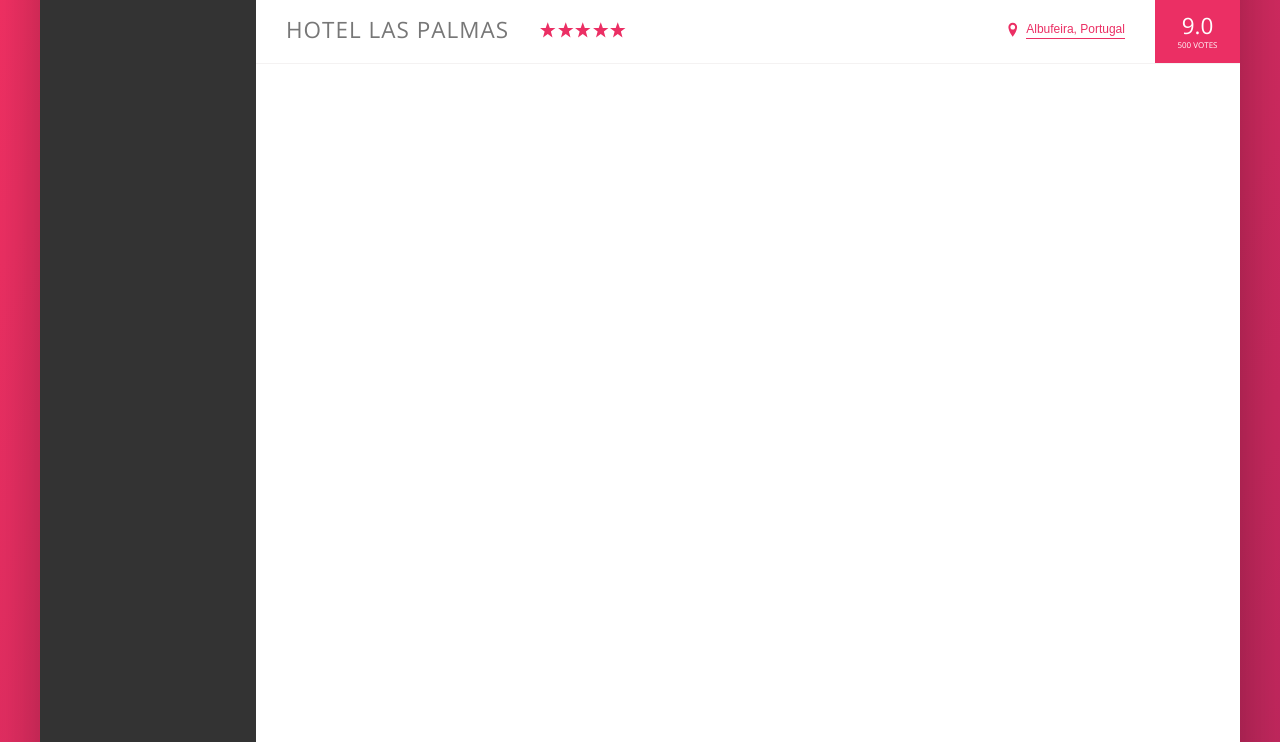
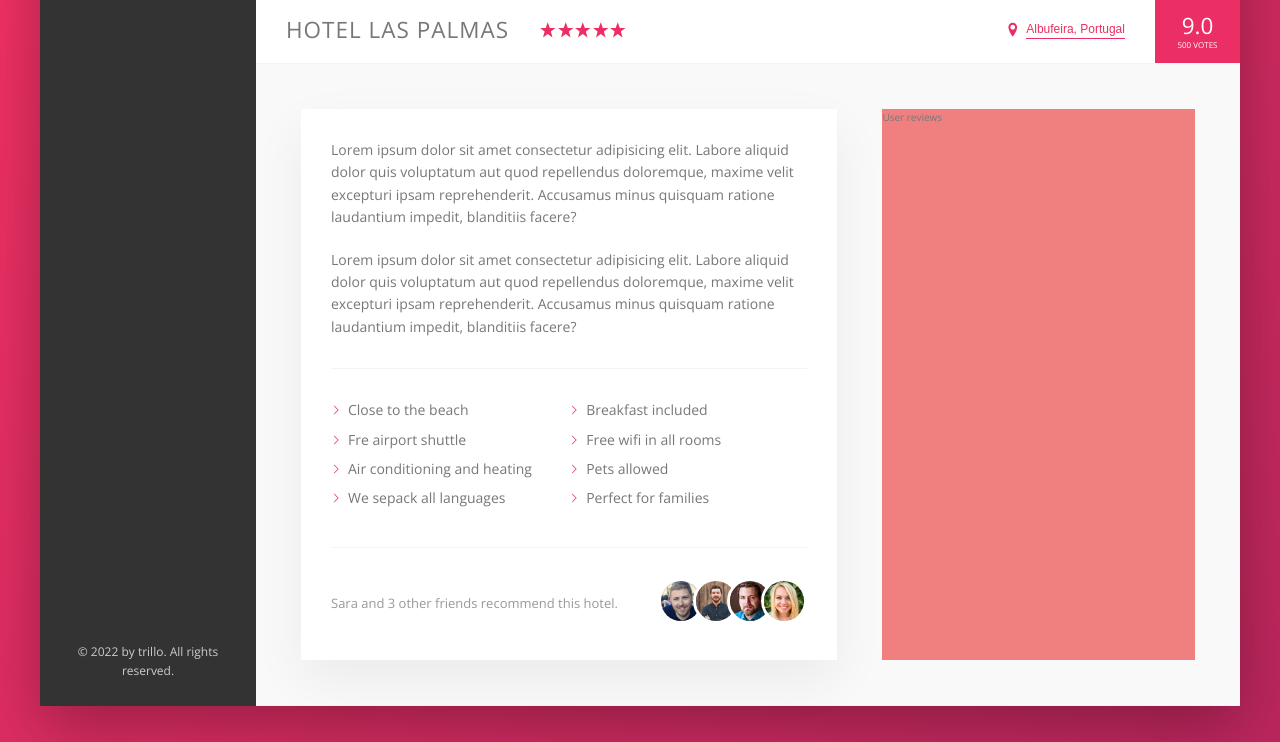
Before and after one commit to DeltaLF/Udemy-Advanced-CSS-and-Sass, a website: page Trillo_project/index.html in a window 1280 px wide. Shown: the part 538-1280 px from the top of the page. Drawn offline with nearby package versions, Linux system fonts and the light colour scheme.

Commit message:
trillo description section in view

```diff
--- a/Trillo_project/index.html
+++ b/Trillo_project/index.html
@@ -145,6 +145,61 @@
               <div class="overview__rating-count">500 votes</div>
             </div>
           </div>
+
+          <div class="detail">
+            <div class="description">
+              <p class="paragraph">
+                Lorem ipsum dolor sit amet consectetur adipisicing elit. Labore
+                aliquid dolor quis voluptatum aut quod repellendus doloremque,
+                maxime velit excepturi ipsam reprehenderit. Accusamus minus
+                quisquam ratione laudantium impedit, blanditiis facere?
+              </p>
+              <p class="paragraph">
+                Lorem ipsum dolor sit amet consectetur adipisicing elit. Labore
+                aliquid dolor quis voluptatum aut quod repellendus doloremque,
+                maxime velit excepturi ipsam reprehenderit. Accusamus minus
+                quisquam ratione laudantium impedit, blanditiis facere?
+              </p>
+              <ul class="list">
+                <li class="list__item">Close to the beach</li>
+                <li class="list__item">Breakfast included</li>
+                <li class="list__item">Fre airport shuttle</li>
+                <li class="list__item">Free wifi in all rooms</li>
+                <li class="list__item">Air conditioning and heating</li>
+                <li class="list__item">Pets allowed</li>
+                <li class="list__item">We sepack all languages</li>
+                <li class="list__item">Perfect for families</li>
+              </ul>
+              <div class="recommend">
+                <p class="recommend__count">
+                  Sara and 3 other friends recommend this hotel.
+                </p>
+                <div class="recommend__friends">
+                  <img
+                    src="img/user-3.jpg"
+                    alt="Friend1"
+                    class="recommend__photo"
+                  />
+                  <img
+                    src="img/user-4.jpg"
+                    alt="Friend2"
+                    class="recommend__photo"
+                  />
+                  <img
+                    src="img/user-5.jpg"
+                    alt="Friend3"
+                    class="recommend__photo"
+                  />
+                  <img
+                    src="img/user-6.jpg"
+                    alt="Friend4"
+                    class="recommend__photo"
+                  />
+                </div>
+              </div>
+            </div>
+            <div class="user-review">User reviews</div>
+          </div>
         </main>
       </div>
     </div>
--- a/Trillo_project/sass/_base.scss
+++ b/Trillo_project/sass/_base.scss
@@ -13,6 +13,9 @@
   --color-grey-dark-3: #999;
 
   --shadow-dark: 0 2rem 6rem rgba(0, 0, 0, 0.3);
+  --shadow-light: 0 2rem 5rem rgba(0, 0, 0, 0.06);
+
+  --line: 1px solid var(--color-grey-light-2); // used in bottom line
 }
 
 * {
--- a/Trillo_project/sass/_layout.scss
+++ b/Trillo_project/sass/_layout.scss
@@ -10,7 +10,7 @@
   font-size: 1.4rem;
   height: 7rem;
   background-color: #fff;
-  border-bottom: 1px solid var(--color-grey-light-2);
+  border-bottom: var(--line); //1px solid var(--color-grey-light-2);
 
   display: flex;
   justify-content: space-between;
@@ -33,7 +33,25 @@
 .hotel-view {
   flex: 1;
   background-color: #fff;
+}
 
-  // Temp Test
-  height: 150rem;
+.detail {
+  display: flex;
+  padding: 4.5rem;
+  background-color: var(--color-grey-light-1);
+  border-bottom: var(--line);
 }
+
+.description {
+  font-size: 1.4rem;
+  background-color: #fff;
+  box-shadow: var(--shadow-light);
+  padding: 3rem;
+  flex: 0 0 60%;
+  margin-right: 4.5rem;
+}
+
+.user-review {
+  background-color: lightcoral;
+  flex: 1;
+}
--- a/Trillo_project/sass/components/_view.scss
+++ b/Trillo_project/sass/components/_view.scss
@@ -16,7 +16,8 @@
 // OVERVIEW
 .overview {
   display: flex;
-  border-bottom: 1px solid var(--color-grey-light-2);
+  border-bottom: var(--line);
+  // border-bottom: 1px solid var(--color-grey-light-2);
   align-items: center;
 
   &__heading {
@@ -106,3 +107,72 @@
     box-shadow: none;
   }
 }
+
+////////////////////////////////
+// PARAGRAPH
+.paragraph:not(:last-of-type) {
+  margin-bottom: 2rem;
+}
+
+////////////////////////////////
+// LIST
+
+.list {
+  list-style: none;
+  margin: 3rem 0;
+  padding: 3rem 0;
+  border-top: var(--line);
+  border-bottom: var(--line);
+  display: flex;
+  flex-wrap: wrap;
+
+  &__item {
+    flex: 0 0 50%;
+    margin-bottom: 0.7rem;
+  }
+  &__item::before {
+    content: "";
+    display: inline-block;
+    height: 1rem;
+    width: 1rem;
+    margin-right: 0.7rem;
+
+    // older browsers
+    // background-image: url(../../img/chevron-thin-right.svg);
+    // background-size: cover;
+
+    // newer browser -mask
+    background-color: var(--color-primary);
+    -webkit-mask-image: url(../../img/chevron-thin-right.svg);
+    // only the svg part is see-through so we can see the background color
+    -webkit-mask-size: cover;
+    mask-image: url(../../img/chevron-thin-right.svg);
+    mask-size: cover;
+  }
+}
+
+////////////////////////////////
+// RECOMMEND
+.recommend {
+  font-size: 1.3rem;
+  color: var(--color-grey-dark-3);
+  display: flex;
+  align-items: center;
+
+  &__count {
+    margin-right: auto;
+  }
+  &__friends {
+  }
+  &__photo {
+    box-sizing: content-box; // prevent border to shrink img
+    height: 4rem;
+    width: 4rem;
+    border-radius: 50%;
+    border: 3px solid #fff;
+
+    &:not(:last-child) {
+      margin-right: -1.5rem;
+    }
+  }
+}
```
Also changed, not shown: Trillo_project/css/style.css.
